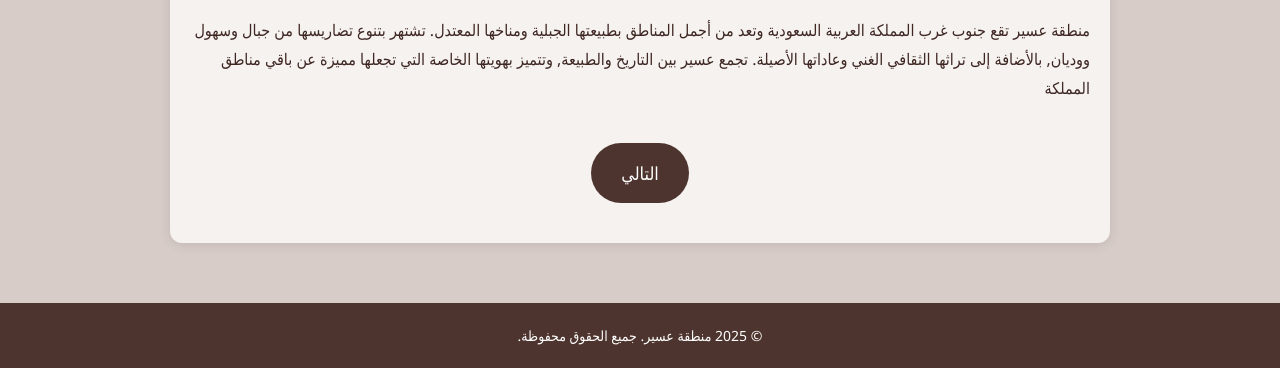
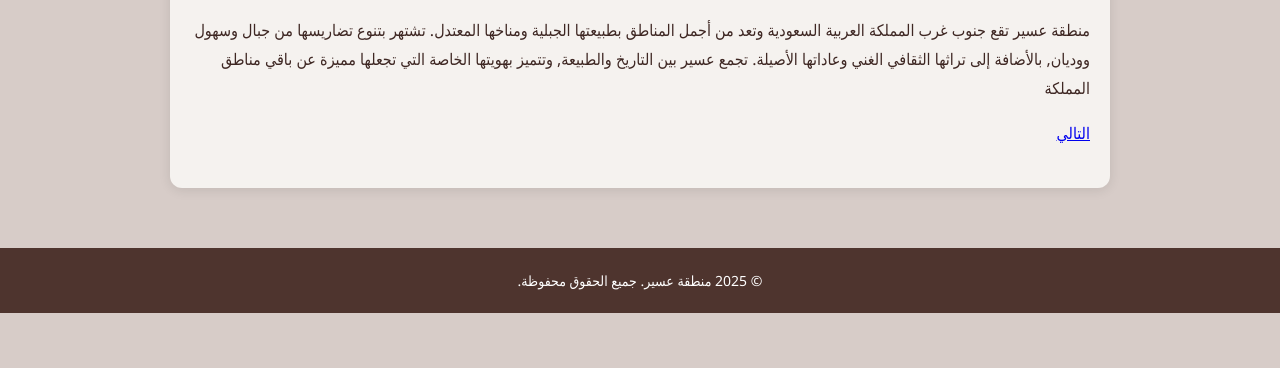
Before and after one commit to lmaryahya/asiri-site, a plain HTML site: page index.html in a window 1280 px wide. Shown: the part 513-881 px from the top of the page. After the commit the page ends 826 px from the top, so only its background shows below. Drawn offline with Linux system fonts and the light colour scheme.

Commit message:
Add files via upload

```diff
--- a/index.html
+++ b/index.html
@@ -111,7 +111,7 @@
         منطقة عسير تقع جنوب غرب المملكة العربية السعودية وتعد من أجمل المناطق بطبيعتها الجبلية ومناخها المعتدل. تشتهر بتنوع تضاريسها من جبال وسهول ووديان, بالأضافة إلى تراثها الثقافي الغني وعاداتها الأصيلة. تجمع عسير بين التاريخ والطبيعة, وتتميز بهويتها الخاصة التي تجعلها مميزة عن باقي مناطق المملكة
     </p>
 
-<a href="nature.html" class="next-button">التالي</a>
+<a href="nature.html" class="https://lmaryahya.github.io/asiri-site/nature.html">التالي</a>
   </main>
 
   <footer>
```
